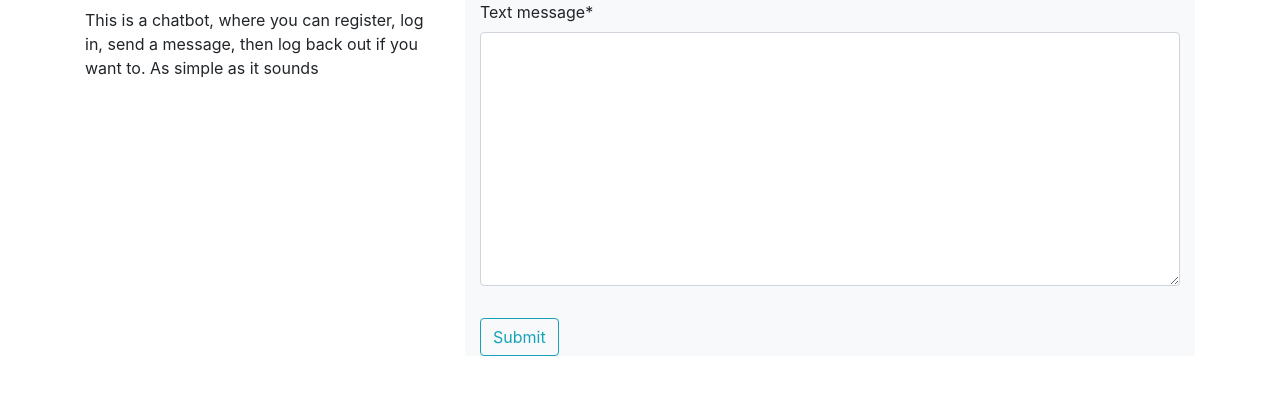
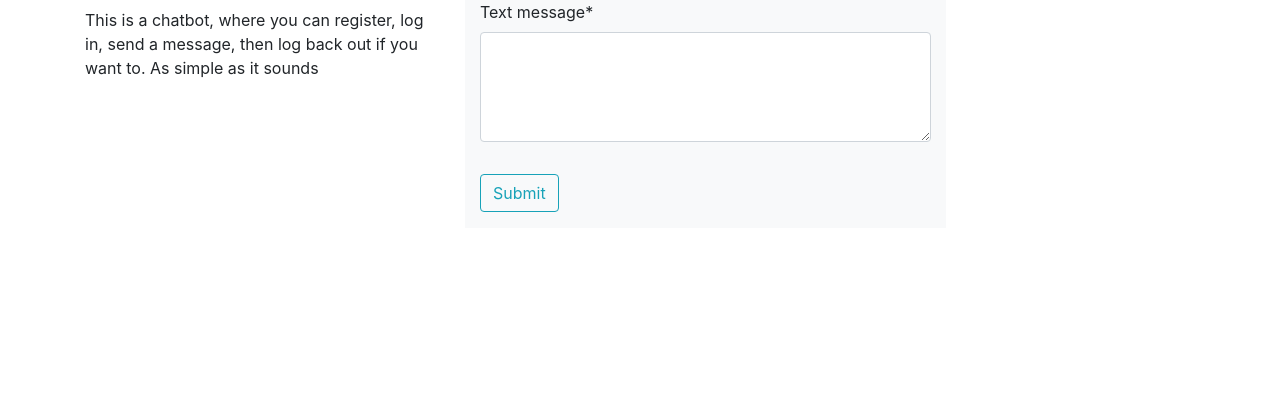
Before and after one commit to renren-017/cs204mid, a Django app: page / in a window 1280 px wide. Shown: the part 96-491 px from the top of the page. Run offline with Django 4.2, Linux system fonts and the light colour scheme; data that the repository does not hold is empty; some libraries are stand-ins or nearby versions.

```diff
--- a/chatroom/forms.py
+++ b/chatroom/forms.py
@@ -2,7 +2,7 @@ from django import forms
 from chatroom.models import Message
 
 class TextMessageForm(forms.Form):
-    text_message = forms.CharField(widget=forms.Textarea(attrs={"rows":10}))
+    text_message = forms.CharField(widget=forms.Textarea(attrs={"rows":4}))
     class Meta:
         model = Message
         fields = ['content']
--- a/chatroom/templates/chatroom/home.html
+++ b/chatroom/templates/chatroom/home.html
@@ -1,7 +1,7 @@
 {% extends 'chatroom/base.html' %}
 {% load crispy_forms_tags %}
 {% block content %}
-  <div  data-spy="scroll">
+  <div data-spy="scroll">
     {% for text_message in text_messages %}
     <div class="card mt-2">
       <div class="card-body">
@@ -13,7 +13,7 @@
     {% endfor %}
   </div>
 
-    <div class="footer mt-auto bg-light">
+    <div class="footer position-fixed mt-auto bg-light">
       <div class="container">
           <form method="post">
               {% csrf_token %}
```
